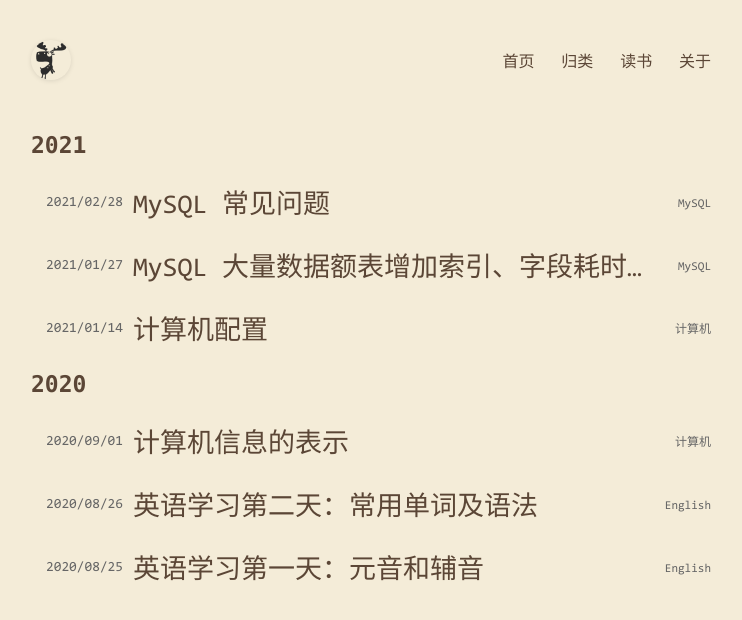
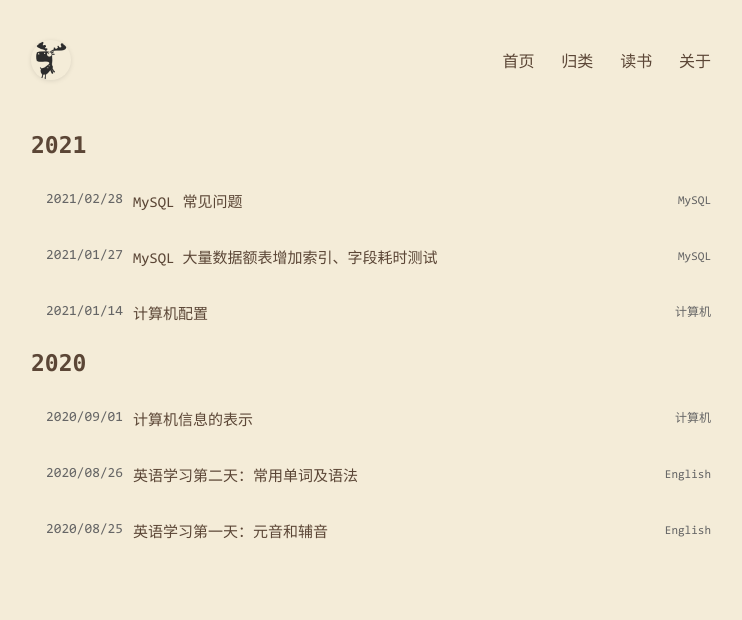
Before and after one commit to Suomea/Suomea.github.io, a Jekyll site: the page built from index.html, in a window 1280 px wide. Shown: the top 620 px of the page, without its empty margins (269-1011 px from the left). Built offline with Jekyll 4.4.1, drawn with Linux system fonts in a browser that asks for light colours.

Commit message:
:tada: 更新样式。

```diff
--- a/static/css/page.css
+++ b/static/css/page.css
@@ -28,7 +28,7 @@
   text-overflow: ellipsis;
 }
 .list-post li .title a {
-  font-size: 27px;
+  font-size: 15px;
 }
 .list-post li .categories {
   flex-shrink: 0;
```
